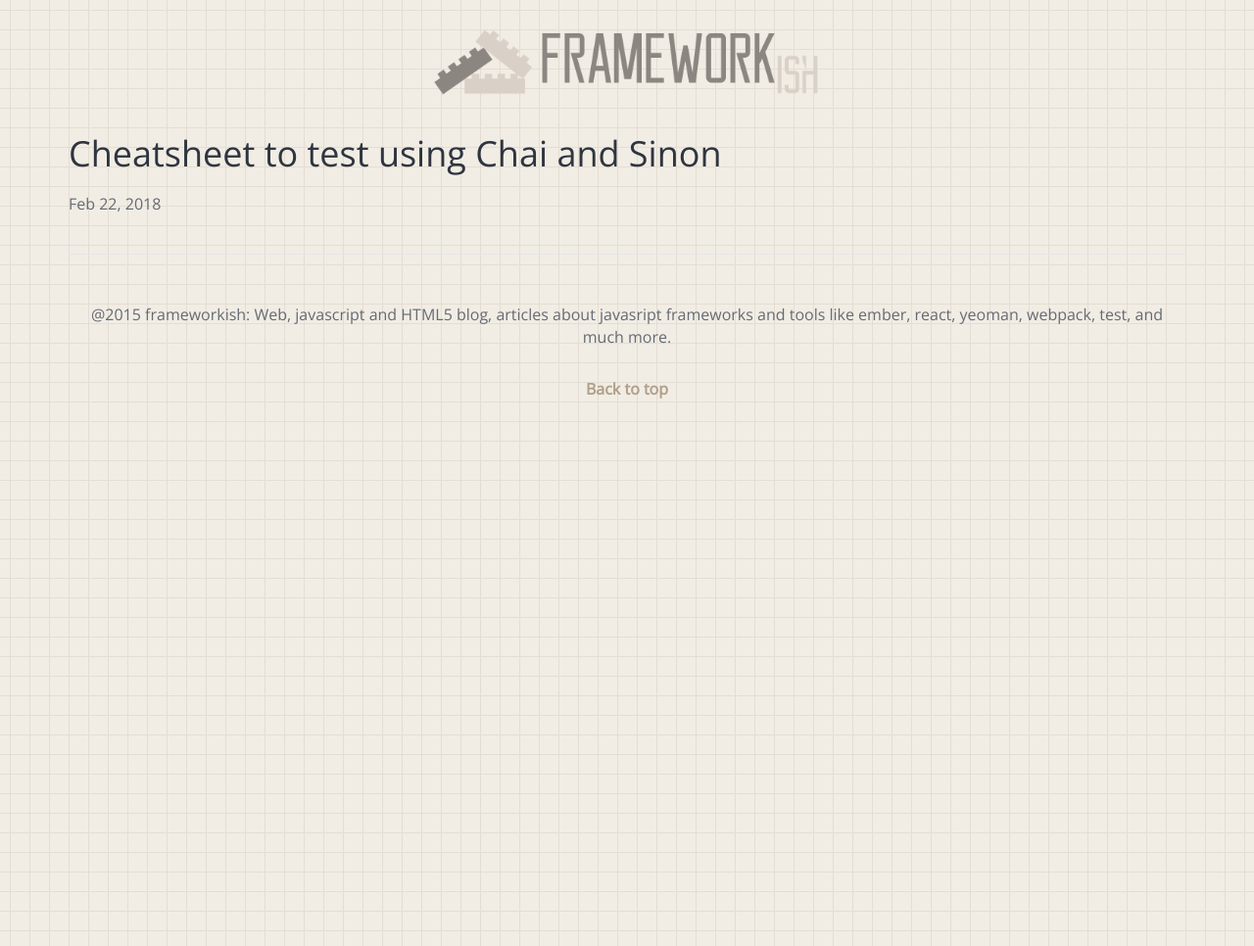
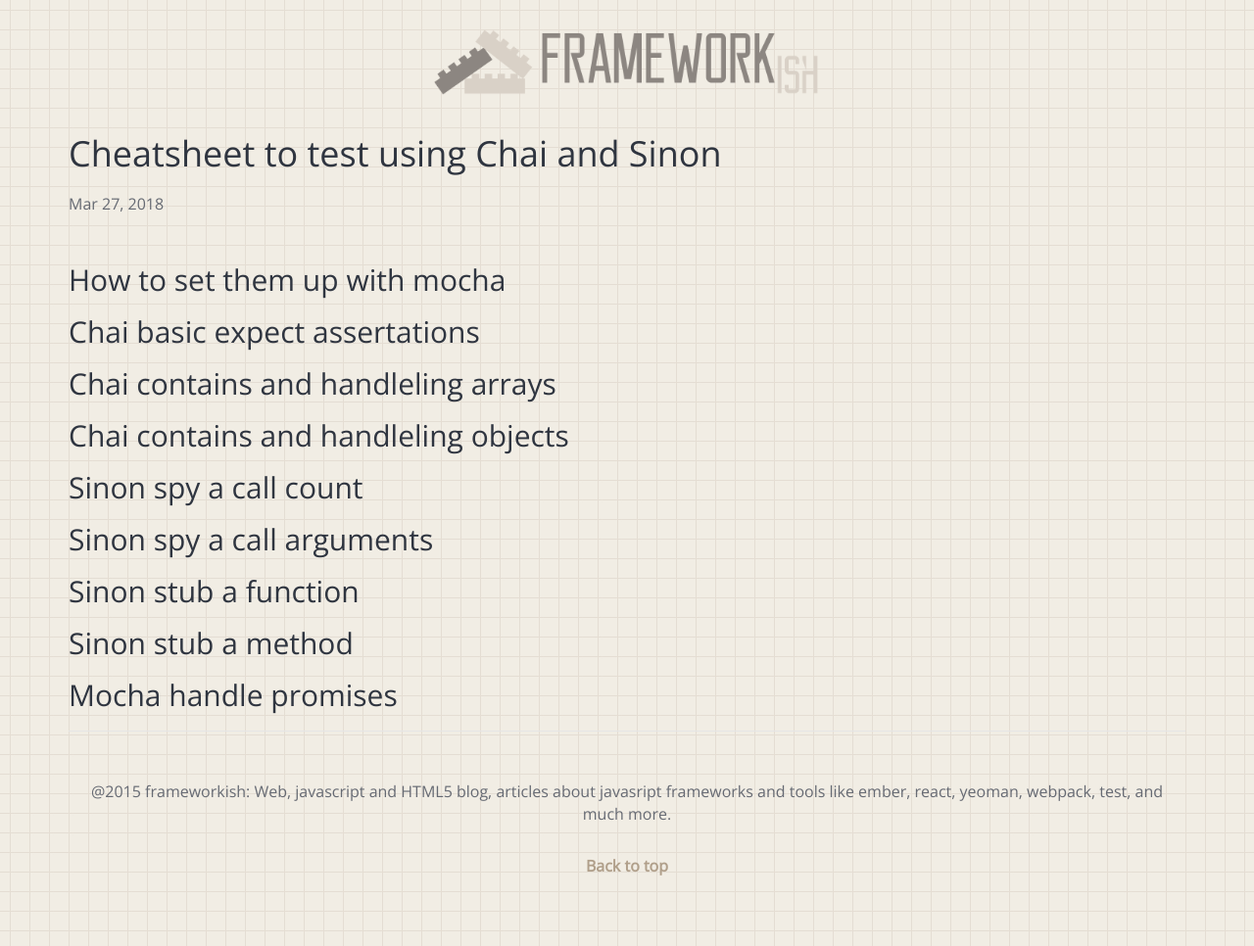
Before and after one commit to Rastikko/Rastikko.github.io, a Jekyll site: the page built from _posts/2018-03-27-cheatsheet-for-testing-using-chai-and-sinon.md, in a window 1280 px wide. Shown: the whole page at 98% size. Built offline with Jekyll 4.4.1, drawn with Linux system fonts in a browser that asks for light colours.

Commit message:
add a glosary of things to call out

```diff
--- a/_posts/2018-03-27-cheatsheet-for-testing-using-chai-and-sinon.md
+++ b/_posts/2018-03-27-cheatsheet-for-testing-using-chai-and-sinon.md
@@ -2,6 +2,24 @@
 layout: post
 title:  "Cheatsheet to test using Chai and Sinon"
 description: "Quick cheatsheet with the different assertions and spies and stub snnippets for succesfully testing in javascript."
-date:   2018-02-22
+date:   2018-03-27
 categories: javascript
 ---
+
+## How to set them up with mocha
+
+## Chai basic expect assertations
+
+## Chai contains and handleling arrays
+
+## Chai contains and handleling objects
+
+## Sinon spy a call count
+
+## Sinon spy a call arguments
+
+## Sinon stub a function
+
+## Sinon stub a method
+
+## Mocha handle promises
```
